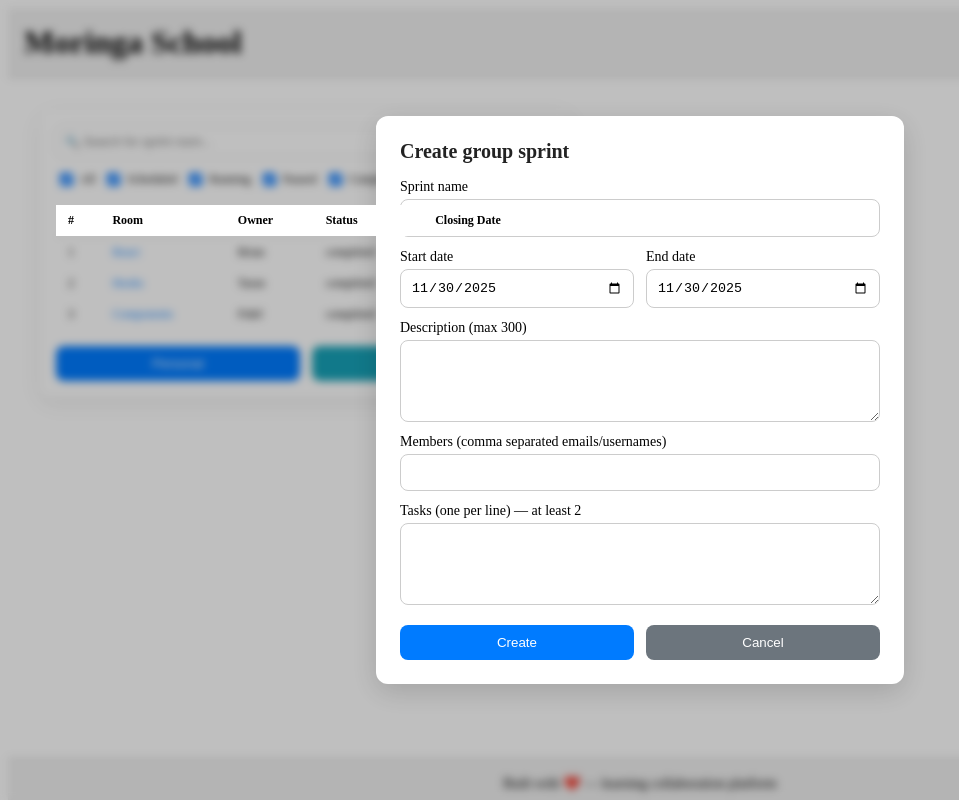
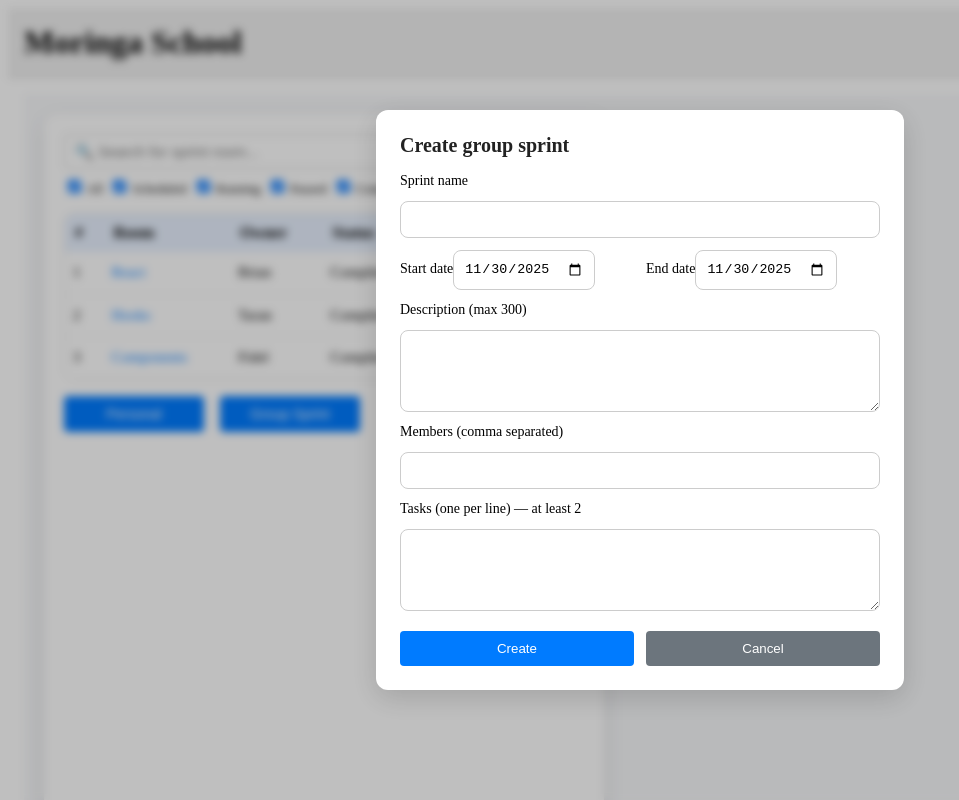
Before and after one commit to Bett007/StudyCircle, a React (Vite) app in the folder Study_Circle/: page / in a window 1280 px wide. Both pictures are taken after a click on the button "Group Sprint". Shown: the top 800 px of the page, without its empty margins (0-959 px from the left). Built offline with nearby package versions, Linux system fonts and the light colour scheme.

Commit message:
Updated home.jsx file to style the sprint room table.

```diff
--- a/Study_Circle/src/components/Form.jsx
+++ b/Study_Circle/src/components/Form.jsx
@@ -1,4 +1,3 @@
-// ---------- Create Modal (form) ----------
 import React, { useState } from "react";
 import { uid, todayIso, computeStatusFromDates } from "../utils.js";
 import { styles } from "../styles.js";
@@ -50,9 +49,17 @@ export default function CreateModal({ type = "personal", onClose, onCreate }) {
   return (
     <div
       style={{
-        ...styles.modalOverlay,
+        position: "fixed",
+        top: 0,
+        left: 0,
+        width: "100vw",
+        height: "100vh",
+        display: "flex",
+        justifyContent: "center",
+        alignItems: "center",
         backdropFilter: "blur(4px)",
         backgroundColor: "rgba(0,0,0,0.25)",
+        zIndex: 9999,
       }}
     >
       <div
@@ -67,31 +74,25 @@ export default function CreateModal({ type = "personal", onClose, onCreate }) {
           flexDirection: "column",
           gap: 16,
           fontSize: 14,
+          background: "#fff",
+          zIndex: 10000,
         }}
       >
         <h3 style={{ margin: 0, fontSize: 20, color: "#222" }}>
           Create {type} sprint
         </h3>
 
+        {/* FORM FIELDS */}
         <div style={{ display: "flex", flexDirection: "column", gap: 12 }}>
-          {/* Sprint Name */}
-          <div style={{ display: "flex", flexDirection: "column", gap: 4 }}>
           <label>Sprint name</label>
           <input
             value={name}
             onChange={(e) => setName(e.target.value)}
-              style={{
-                padding: 10,
-                borderRadius: 8,
-                border: "1px solid #ccc",
-                fontSize: 14,
-              }}
+            style={{ padding: 10, borderRadius: 8, border: "1px solid #ccc" }}
           />
-          </div>
 
-          {/* Dates */}
           <div style={{ display: "flex", gap: 12 }}>
-            <div style={{ flex: 1, display: "flex", flexDirection: "column", gap: 4 }}>
+            <div style={{ flex: 1 }}>
               <label>Start date</label>
               <input
                 type="date"
@@ -100,7 +101,7 @@ export default function CreateModal({ type = "personal", onClose, onCreate }) {
                 style={{ padding: 10, borderRadius: 8, border: "1px solid #ccc" }}
               />
             </div>
-            <div style={{ flex: 1, display: "flex", flexDirection: "column", gap: 4 }}>
+            <div style={{ flex: 1 }}>
               <label>End date</label>
               <input
                 type="date"
@@ -111,8 +112,6 @@ export default function CreateModal({ type = "personal", onClose, onCreate }) {
             </div>
           </div>
 
-          {/* Description */}
-          <div style={{ display: "flex", flexDirection: "column", gap: 4 }}>
           <label>Description (max 300)</label>
           <textarea
             value={description}
@@ -120,20 +119,14 @@ export default function CreateModal({ type = "personal", onClose, onCreate }) {
             rows={4}
             style={{ padding: 10, borderRadius: 8, border: "1px solid #ccc" }}
           />
-          </div>
 
-          {/* Members */}
-          <div style={{ display: "flex", flexDirection: "column", gap: 4 }}>
-            <label>Members (comma separated emails/usernames)</label>
+          <label>Members (comma separated)</label>
           <input
             value={membersText}
             onChange={(e) => setMembersText(e.target.value)}
             style={{ padding: 10, borderRadius: 8, border: "1px solid #ccc" }}
           />
-          </div>
 
-          {/* Tasks */}
-          <div style={{ display: "flex", flexDirection: "column", gap: 4 }}>
           <label>Tasks (one per line){type === "group" ? " — at least 2" : ""}</label>
           <textarea
             value={tasksText}
@@ -141,36 +134,19 @@ export default function CreateModal({ type = "personal", onClose, onCreate }) {
             rows={4}
             style={{ padding: 10, borderRadius: 8, border: "1px solid #ccc" }}
           />
-          </div>
 
-          {/* Error */}
-          {error && (
-            <div style={{ color: "#d9534f", fontWeight: 500 }}>{error}</div>
-          )}
+          {error && <div style={{ color: "#d9534f", fontWeight: 500 }}>{error}</div>}
 
-          {/* Buttons */}
           <div style={{ display: "flex", gap: 12, marginTop: 8 }}>
             <button
               onClick={validateAndCreate}
-              style={{
-                ...styles.btn,
-                flex: 1,
-                padding: "10px 16px",
-                borderRadius: 8,
-                fontWeight: 500,
-              }}
+              style={{ ...styles.btn, flex: 1, padding: "10px 16px" }}
             >
               Create
             </button>
             <button
               onClick={onClose}
-              style={{
-                ...styles.btnSecondary,
-                flex: 1,
-                padding: "10px 16px",
-                borderRadius: 8,
-                fontWeight: 500,
-              }}
+              style={{ ...styles.btnSecondary, flex: 1, padding: "10px 16px" }}
             >
               Cancel
             </button>
--- a/Study_Circle/src/components/Home.jsx
+++ b/Study_Circle/src/components/Home.jsx
@@ -1,5 +1,4 @@
-// ---------- Home Component ----------
-import React, { useState } from "react";
+import React, { useState, useEffect } from "react";
 import { Link } from "react-router-dom";
 import { computeStatusFromDates } from "../utils.js";
 import { styles } from "../styles.js";
@@ -17,12 +16,16 @@ function Home({ sprints, setSprints }) {
   const [showCreate, setShowCreate] = useState(false);
   const [createType, setCreateType] = useState("personal");
 
+  // Lock body scroll when modal is open
+  useEffect(() => {
+    document.body.style.overflow = showCreate ? "hidden" : "auto";
+  }, [showCreate]);
+
   const filtered = sprints.filter((s) => {
     const matchesQuery = s.name.toLowerCase().includes(query.toLowerCase());
     const status = computeStatusFromDates(s);
-    return (
-      matchesQuery && (filters.all || filters[status])
-    );
+    if (filters.all) return matchesQuery;
+    return matchesQuery && filters[status];
   });
 
   return (
@@ -30,41 +33,48 @@ function Home({ sprints, setSprints }) {
       style={{
         display: "flex",
         justifyContent: "flex-start",
-        gap: 24,
-        padding: 16,
+        padding: 20,
+        background: "#f7f8fa",
+        minHeight: "100vh",
       }}
     >
-      {/* Left-side Container */}
+      {/* LEFT PANEL */}
       <div
         style={{
-          width: 500,
+          width: 520,
           background: "#fff",
-          padding: 16,
-          borderRadius: 12,
-          boxShadow: "0 6px 20px rgba(0,0,0,0.08)",
+          padding: 20,
+          borderRadius: 14,
+          boxShadow: "0 6px 20px rgba(0,0,0,0.1)",
           display: "flex",
           flexDirection: "column",
           gap: 16,
         }}
       >
-        {/* Search and Filters */}
-        <div style={{ display: "flex", gap: 12, flexWrap: "wrap" }}>
+        {/* SEARCH + FILTERS */}
+        <div style={{ display: "flex", gap: 8, flexWrap: "wrap" }}>
           <input
             placeholder="🔍 Search for sprint room..."
             value={query}
             onChange={(e) => setQuery(e.target.value)}
             style={{
-              padding: 8,
+              ...styles.search,
+              fontSize: 15,
+              padding: "8px 10px",
               flex: 1,
-              minWidth: 180,
-              borderRadius: 8,
-              border: "1px solid #ddd",
-              fontSize: 12,
             }}
           />
-          <div style={{ display: "flex", gap: 8, flexWrap: "wrap" }}>
+
+          <div
+            style={{
+              display: "flex",
+              gap: 6,
+              flexWrap: "wrap",
+              fontSize: 13,
+            }}
+          >
             {["all", "scheduled", "running", "paused", "completed"].map((f) => (
-              <label key={f} style={{ display: "flex", alignItems: "center", gap: 4, fontSize: 12 }}>
+              <label key={f} style={{ fontSize: 13, cursor: "pointer" }}>
                 <input
                   type="checkbox"
                   checked={filters[f]}
@@ -78,46 +88,66 @@ function Home({ sprints, setSprints }) {
           </div>
         </div>
 
-        {/* Rooms Table */}
-        <div style={{ maxHeight: 300, overflowY: "auto" }}>
+        {/* TABLE */}
+        <div
+          style={{
+            maxHeight: "auto",
+            overflowY: "auto",
+            border: "1px solid #e0e0e0",
+            borderRadius: 10,
+          }}
+        >
           <table
             style={{
               width: "100%",
               borderCollapse: "collapse",
-              fontSize: 12,
+              fontSize: 15,
             }}
           >
-            <thead style={{ position: "sticky", top: 0, background: "#fff", zIndex: 1 }}>
-              <tr>
-                {["#", "Room", "Owner", "Status", "Closing Date"].map((h) => (
-                  <th
-                    key={h}
+            <thead>
+              <tr
                 style={{
-                      textAlign: "left",
-                      padding: "8px 12px",
-                      borderBottom: "1px solid #e0e0e0",
-                      verticalAlign: "middle",
+                  background: "#e8f1ff",
+                  fontSize: 16,
+                  position: "sticky",
+                  top: 0,
+                  zIndex: 2,
                 }}
               >
-                    {h}
-                  </th>
-                ))}
+                <th style={{ padding: 10, textAlign: "left" }}>#</th>
+                <th style={{ padding: 10, textAlign: "left" }}>Room</th>
+                <th style={{ padding: 10, textAlign: "left" }}>Owner</th>
+                <th style={{ padding: 10, textAlign: "left" }}>Status</th>
+                <th style={{ padding: 10, textAlign: "left" }}>Closing Date</th>
               </tr>
             </thead>
             <tbody>
               {filtered.map((s, idx) => {
                 const status = computeStatusFromDates(s);
                 return (
-                  <tr key={s.id}>
-                    <td style={{ padding: "8px 12px", verticalAlign: "middle" }}>{idx + 1}</td>
-                    <td style={{ padding: "8px 12px", verticalAlign: "middle" }}>
+                  <tr
+                    key={s.id}
+                    style={{
+                      borderBottom: "1px solid #f0f0f0",
+                      height: 42,
+                    }}
+                  >
+                    <td style={{ padding: "10px 8px" }}>{idx + 1}</td>
+                    <td style={{ padding: "10px 8px" }}>
                       <Link to={`/room/${s.id}`} style={styles.link}>
                         {s.name}
                       </Link>
                     </td>
-                    <td style={{ padding: "8px 12px", verticalAlign: "middle" }}>{s.owner}</td>
-                    <td style={{ padding: "8px 12px", verticalAlign: "middle" }}>{status}</td>
-                    <td style={{ padding: "8px 12px", verticalAlign: "middle" }}>{s.endDate || "—"}</td>
+                    <td style={{ padding: "10px 8px" }}>{s.owner}</td>
+                    <td
+                      style={{
+                        padding: "10px 8px",
+                        textTransform: "capitalize",
+                      }}
+                    >
+                      {status}
+                    </td>
+                    <td style={{ padding: "10px 8px" }}>{s.endDate || "—"}</td>
                   </tr>
                 );
               })}
@@ -125,58 +155,52 @@ function Home({ sprints, setSprints }) {
           </table>
         </div>
 
-        {/* Create Sprint Buttons */}
-        <div style={{ display: "flex", gap: 12 }}>
+        {/* CREATE BUTTONS */}
+        <div style={{ display: "flex", gap: 16, justifyContent: "flex-start" }}>
           <button
             onClick={() => {
               setCreateType("personal");
               setShowCreate(true);
             }}
             style={{
-              flex: 1,
-              padding: "10px 0",
-              backgroundColor: "#007bff",
-              color: "#fff",
-              border: "none",
-              borderRadius: 8,
-              cursor: "pointer",
-              fontSize: 13,
+              ...styles.btn,
+              padding: "10px 16px",
+              fontSize: 14,
+              width: 140,
             }}
           >
             Personal
           </button>
+
           <button
             onClick={() => {
               setCreateType("group");
               setShowCreate(true);
             }}
             style={{
-              flex: 1,
-              padding: "10px 0",
-              backgroundColor: "#17a2b8",
-              color: "#fff",
-              border: "none",
-              borderRadius: 8,
-              cursor: "pointer",
-              fontSize: 13,
+              ...styles.btn,
+              padding: "10px 16px",
+              fontSize: 14,
+              width: 140,
             }}
           >
             Group Sprint
           </button>
         </div>
+      </div>
 
+      {/* CREATE MODAL */}
       {showCreate && (
         <CreateModal
           type={createType}
           onClose={() => setShowCreate(false)}
           onCreate={(newSprint) => {
-              setSprints((p) => [newSprint, ...p]);
+            setSprints((prev) => [newSprint, ...prev]);
             setShowCreate(false);
           }}
         />
       )}
     </div>
-    </div>
   );
 }
 
--- a/Study_Circle/src/components/Sprint_room.jsx
+++ b/Study_Circle/src/components/Sprint_room.jsx
@@ -1,53 +1,70 @@
-// ---------- SprintRoom Component (wireframe 2) ----------
-import React, { useState } from "react";
+import React, { useState, useEffect, useRef } from "react";
 import { useParams, useNavigate, Link } from "react-router-dom";
 import { computeStatusFromDates, todayIso } from "../utils.js";
 import { styles } from "../styles.js";
 import PomodoroModal from "./Pomodoro.jsx";
 
-function SprintRoom({ sprints, updateSprint }) {
+function Sprint_room({ sprints, updateSprint }) {
   const { id } = useParams();
   const navigate = useNavigate();
   const sprint = sprints.find((s) => s.id === id);
-  const [showPomodoro, setShowPomodoro] = useState(false);
 
-  if (!sprint)
-    return (
-      <div>
-        Room not found — <a href="/">Go home</a>
-      </div>
-    );
+  const [showPomodoro, setShowPomodoro] = useState(true);
+  const [secondsLeft, setSecondsLeft] = useState(25 * 60);
+  const [running, setRunning] = useState(true);
+  const timerRef = useRef(null);
+
+  if (!sprint) return <div style={{ padding: 20 }}>Sprint not found</div>;
 
   const status = computeStatusFromDates(sprint);
 
+  // Timer auto-start
+  useEffect(() => {
+    if (running) {
+      timerRef.current = setInterval(() => {
+        setSecondsLeft((s) => {
+          const newS = s - 1;
+          if (newS <= 0) {
+            setRunning(false);
+            return 0;
+          }
+          return newS;
+        });
+      }, 1000);
+    } else if (timerRef.current) {
+      clearInterval(timerRef.current);
+      timerRef.current = null;
+    }
+    return () => clearInterval(timerRef.current);
+  }, [running]);
+
+  const pauseSprint = () => {
+    setRunning(false);
+    updateSprint(sprint.id, { status: "paused" });
+  };
+
   const confirmClose = () => {
-    if (
-      window.confirm(
-        "Are you sure you want to close this sprint? This will mark it as completed."
-      )
-    ) {
+    if (window.confirm("Close this sprint? This will mark it as completed.")) {
+      setRunning(false);
       updateSprint(sprint.id, { status: "completed", endDate: todayIso() });
       navigate("/");
     }
   };
 
-  const pauseSprint = () => {
-    updateSprint(sprint.id, { status: "paused" });
-  };
+  const mm = String(Math.floor(secondsLeft / 60)).padStart(2, "0");
+  const ss = String(secondsLeft % 60).padStart(2, "0");
 
   return (
     <div style={{ display: "grid", gridTemplateColumns: "1fr 360px", gap: 16 }}>
       <div style={styles.card}>
         <h2>{sprint.name}</h2>
-        <div>
-          <strong>By:</strong> {sprint.owner}
-        </div>
+        <div><strong>By:</strong> {sprint.owner}</div>
         <div style={{ marginTop: 8 }}>
-          <strong>Period:</strong> {sprint.startDate} → {sprint.endDate}
+          <strong>Period:</strong> {sprint.startDate} → {sprint.endDate || "—"}
         </div>
 
         <section style={{ marginTop: 12 }}>
-          <h4>Sprint description</h4>
+          <h4>Description</h4>
           <p>{sprint.description}</p>
         </section>
 
@@ -55,9 +72,7 @@ function SprintRoom({ sprints, updateSprint }) {
           <h4>Members</h4>
           <div style={{ display: "flex", gap: 8 }}>
             {sprint.members.map((m) => (
-              <span key={m} style={styles.pill}>
-                {m}
-              </span>
+              <span key={m} style={styles.pill}>{m}</span>
             ))}
           </div>
         </section>
@@ -65,46 +80,44 @@ function SprintRoom({ sprints, updateSprint }) {
         <section style={{ marginTop: 12 }}>
           <h4>Tasks</h4>
           <ol>
-            {sprint.tasks.map((t, i) => (
-              <li key={i}>{t}</li>
-            ))}
+            {sprint.tasks.map((t, i) => <li key={i}>{t}</li>)}
           </ol>
         </section>
 
         <div style={{ marginTop: 20, display: "flex", gap: 8 }}>
-          <button onClick={confirmClose} style={styles.dangerBtn}>
-            Close sprint
-          </button>
-          <button onClick={pauseSprint} style={styles.btn}>
-            Pause
-          </button>
-          <button onClick={() => setShowPomodoro(true)} style={styles.btn}>
+          <button onClick={confirmClose} style={styles.dangerBtn}>Close Sprint</button>
+          <button onClick={pauseSprint} style={styles.btn}>Pause</button>
+          <button onClick={() => setShowPomodoro(!showPomodoro)} style={styles.btn}>
             Pomodoro
           </button>
         </div>
       </div>
 
       <aside style={styles.card}>
-        <h4>Session timer</h4>
-        <div style={{ fontSize: 28, textAlign: "center" }}>00:00</div>
-
+        <h4>Session Timer</h4>
+        <div style={{ fontSize: 28, textAlign: "center" }}>{mm}:{ss}</div>
         <div style={{ marginTop: 12 }}>
-          <h5>Quick info</h5>
+          <h5>Quick Info</h5>
           <div>Status: {status}</div>
-          <div>Closing date: {sprint.endDate || "—"}</div>
+          <div>Closing Date: {sprint.endDate || "—"}</div>
         </div>
-
         <div style={{ marginTop: 12 }}>
           <h5>Actions</h5>
-          <Link to="/" style={styles.link}>
-            Back to home
-          </Link>
+          <Link to="/" style={styles.link}>Back to home</Link>
         </div>
       </aside>
 
-      {showPomodoro && <PomodoroModal onClose={() => setShowPomodoro(false)} />}
+      {showPomodoro && (
+        <PomodoroModal
+          onClose={() => setShowPomodoro(false)}
+          secondsLeft={secondsLeft}
+          setSecondsLeft={setSecondsLeft}
+          running={running}
+          setRunning={setRunning}
+        />
+      )}
     </div>
   );
 }
 
-export default SprintRoom;
+export default Sprint_room;
```
Lines whose indentation alone changed are shown as unchanged.
